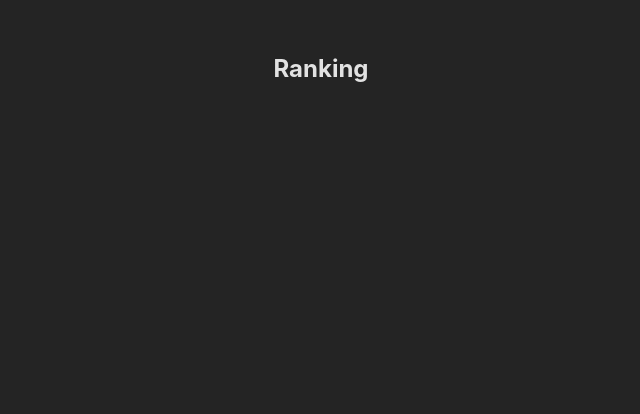
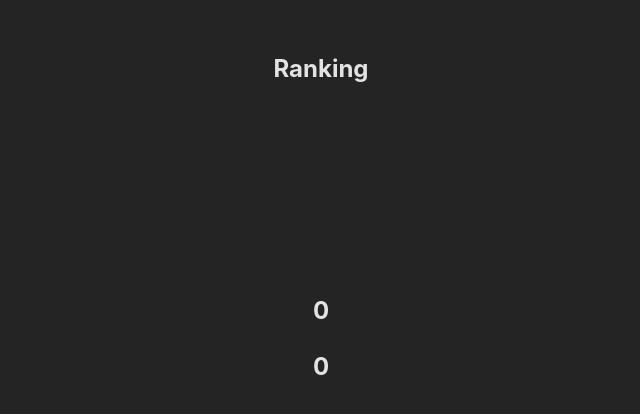
Before and after one commit to Lopez10/tres-en-raya-app, a React (Vite) app: page /ranking in a window 1280 px wide. Shown: the top 414 px of the page, without its empty margins (319-959 px from the left). Built offline with nearby package versions, Linux system fonts and the light colour scheme.

Commit message:
Show ranking of player

```diff
--- a/src/pages/Ranking.tsx
+++ b/src/pages/Ranking.tsx
@@ -1,9 +1,25 @@
+import { useEffect, useState } from "react";
 import { Container } from "../components/container/Container";
+import { Player, emptyPlayer } from "../services/player";
+import { getPlayer } from "../storage";
 
 export function Ranking(): JSX.Element {
+    const [player, setPlayer] = useState<Player>(emptyPlayer);
+
+    useEffect(() => {
+        const playerStorage = getPlayer();
+        if (playerStorage) {
+            setPlayer(playerStorage);
+        }
+    }, []);
+
     return (
         <Container title='Ranking'>
-            <div></div>
+            <div>
+                <h1>{player.username}</h1>
+                <h2>{player.wins}</h2>
+                <h2>{player.losses}</h2>
+            </div>
         </Container>
     )
 }
--- a/src/services/player.ts
+++ b/src/services/player.ts
@@ -8,4 +8,12 @@ export type Player = {
     draws: number;
 };
 
+export const emptyPlayer: Player = {
+    id: '',
+    username: '',
+    wins: 0,
+    losses: 0,
+    draws: 0,
+};
+
 export const newPlayer = (username: string) => post('http://localhost:3000/players', { username })
```
